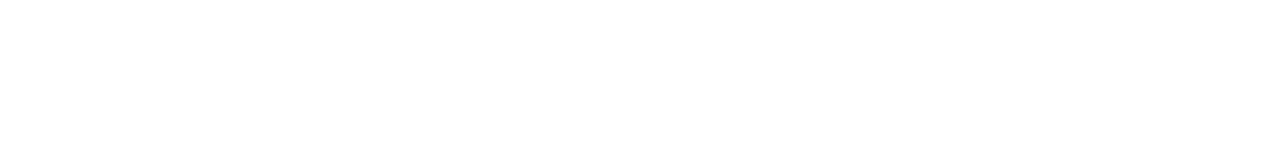
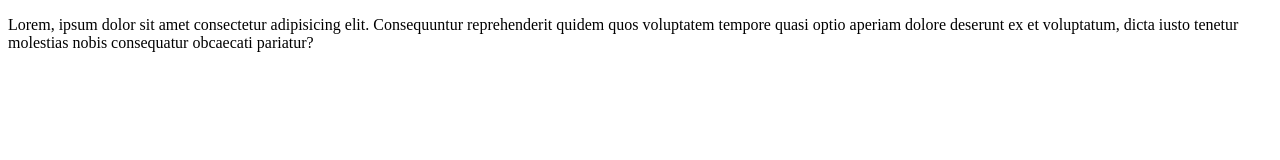
Before and after one commit to Talha-mmmm/learn-git, a plain HTML site: page index.html in a window 1280 px wide. Drawn offline with Linux system fonts and the light colour scheme.

Commit message:
add paragraph to code

```diff
--- a/index.html
+++ b/index.html
@@ -4,6 +4,9 @@
     <meta charset="UTF-8">
     <meta name="viewport" content="width=device-width, initial-scale=1.0">
     <title>Document</title>
+    <p>
+        Lorem, ipsum dolor sit amet consectetur adipisicing elit. Consequuntur reprehenderit quidem quos voluptatem tempore quasi optio aperiam dolore deserunt ex et voluptatum, dicta iusto tenetur molestias nobis consequatur obcaecati pariatur?
+    </p>
 </head>
 <body>
 
```
